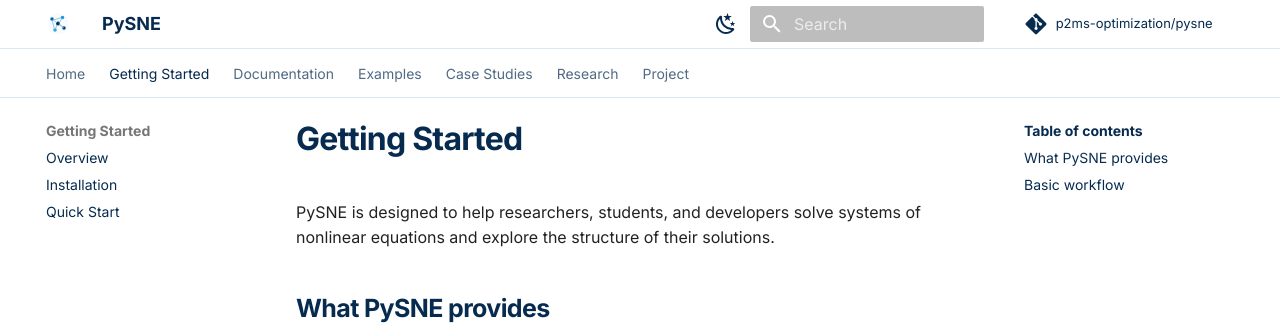
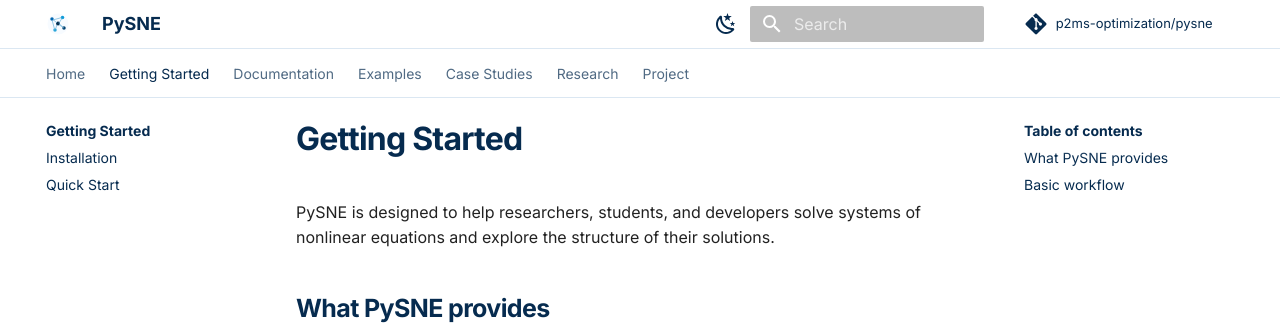
Before and after one commit to p2ms-optimization/pysne-web, an MkDocs documentation site: the page built from docs/getting-started/index.md, in a window 1280 px wide. Shown: the top 325 px of the page. Built offline with MkDocs 1.6.1 and Material for MkDocs 9.7.7, drawn with Linux system fonts in a browser that asks for light colours; a script that is not in the unit is left out; comment, search, counter and statistics services are not loaded.

Commit message:
update mkdocs

```diff
--- a/mkdocs.yml
+++ b/mkdocs.yml
@@ -18,7 +18,7 @@ nav:
       - Algorithms: documentation/algorithms.md
   - Examples:
       - Example Gallery: examples/index.md
-      - Interactive Graph Demo: examples/interactive-graph.md
+      - Visualization: examples/visualization.md
       - Image & Video Demos: examples/image-video-demo.md
   - Case Studies:
       - Overview: case-studies/index.md
@@ -53,9 +53,11 @@ theme:
   features:
     - navigation.tabs
     - navigation.sections
+    - navigation.indexes
     - navigation.expand
     - navigation.top
     - navigation.footer
+    - navigation.tracking
     - search.suggest
     - search.highlight
     - content.code.copy
@@ -92,7 +94,6 @@ extra_css:
   - assets/stylesheets/extra.css
 
 extra_javascript:
-  - assets/javascripts/interactive-demo.js
   - assets/javascripts/mathjax.js
   - https://cdn.jsdelivr.net/npm/@mathjax/mathjax-newcm-font/tex-mml-chtml-mathjax-newcm.js
 
```
